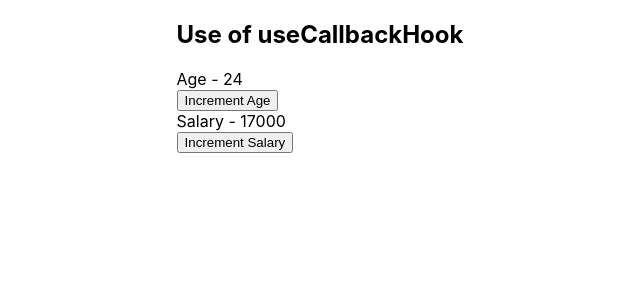
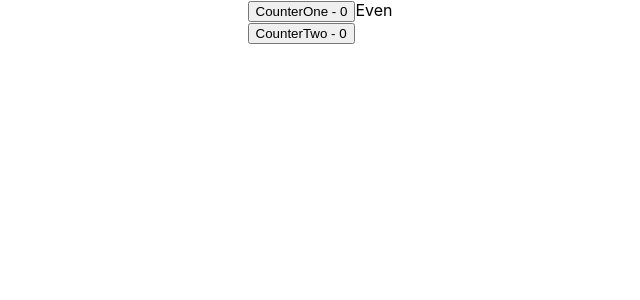
Before and after one commit to Bitan23101996/React-Learning-Series, a React (Create React App) app: page / in a window 1280 px wide. Shown: the top 300 px of the page, without its empty margins (320-960 px from the left). Built offline with nearby package versions, Linux system fonts and the light colour scheme.

Commit message:
Lecture 27: use of useMemo Hook - Code Optimisation in React(Two Counter Example)

```diff
--- a/src/App.js
+++ b/src/App.js
@@ -55,6 +55,7 @@ import ReducerC from './React-Hooks/ReducerC';
 import DataFetchUsingStateAXIOS from './React-Hooks/DataFetchUsingStateAXIOS';
 import DataFetchUsingReducerAXIOS from './React-Hooks/DataFetchUsingReducerAXIOS';
 import UseCallbackHookParent from './React-Hooks/UseCallbackHookParent';
+import UseMemoHookExample from './React-Hooks/UseMemoHookExample';
 // 2. Extend the theme to include custom colors, fonts, etc
 const colors = {
   brand: {
@@ -189,7 +190,8 @@ function App() {
 
       {/* <DataFetchUsingStateAXIOS /> */}
       {/* <DataFetchUsingReducerAXIOS /> */}
-      <UseCallbackHookParent />
+      {/* <UseCallbackHookParent /> */}
+      <UseMemoHookExample />
     </div>
     // </CountContext.Provider>
   );
--- /dev/null
+++ b/src/React-Hooks/UseMemoHookExample.js
@@ -0,0 +1,36 @@
+import React, { useState, useMemo } from 'react'
+
+function UseMemoHookExample() {
+    const [counterOne, setCounterOne] = useState(0)
+    const [counterTwo, setCounterTwo] = useState(0)
+
+    //Increment Counter 1
+    const incrementCounterOne = () => {
+        setCounterOne(counterOne + 1)
+    }
+
+    //Increment Counter 2
+    const incrementCounterTwo = () => {
+        setCounterTwo(counterTwo + 1)
+    }
+
+    //Use of useMemo() Hook - Optimisation
+    const isEven = useMemo(() => {
+        let i = 0
+        while (i < 200000000) i++
+        return counterOne % 2 === 0
+    }, [counterOne])
+
+
+    return (
+        <div>
+            <button type="button" onClick={incrementCounterOne}>CounterOne - {counterOne}</button>
+            {isEven ? 'Even' : 'Odd'}
+            <div>
+                <button type="button" onClick={incrementCounterTwo}>CounterTwo - {counterTwo}</button>
+            </div>
+        </div>
+    )
+}
+
+export default UseMemoHookExample
```
Also changed, not shown: 1 other file (tests, documents, lock files or other folders).
